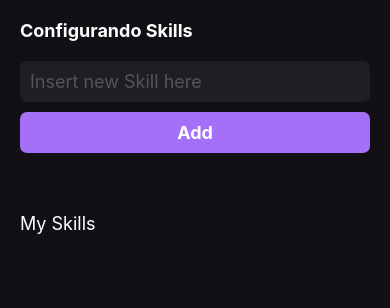
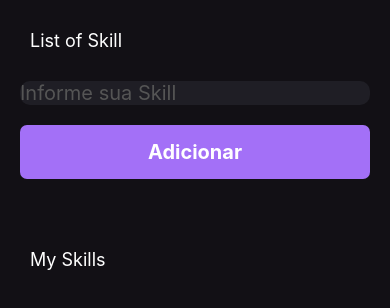
Before and after one commit to Alexsandro-Ctba/nativeOne, a React Native app: screen / in a window 390 px wide. Shown: the top 308 px of the page. Built offline with nearby package versions, Linux system fonts and the light colour scheme.

Commit message:
atualizando Home

```diff
--- /dev/null
+++ b/src/components/Button.js
@@ -0,0 +1,17 @@
+import React from "react";
+import { StyleSheet, Text, TouchableOpacity } from "react-native";
+
+export function Button({ handleAddNewSkill }){
+    return(
+        <TouchableOpacity style={styles.button}
+        onPress={handleAddNewSkill}>
+            <Text style={styles.buttonText}>Adicionar</Text>
+        </TouchableOpacity>
+    )
+}
+
+const styles=StyleSheet.create({
+    button:{backgroundColor:'#a370f7', padding:15, marginHorizontal:20,
+    borderRadius:7, alignItems:'center', marginVertical:20},
+    buttonText:{color:'#fff', fontSize:20, fontWeight:'bold'},
+})
--- /dev/null
+++ b/src/components/SkillCard.js
@@ -0,0 +1,19 @@
+
+import React from "react";
+import { StyleSheet, Text, TouchableOpacity } from "react-native";
+
+export function SkillCard({ skill }){
+    return(
+        <TouchableOpacity   style={styles.ButtonSkill}>
+        <Text style={styles.textSkill}>
+            {skill}
+        </Text>
+    </TouchableOpacity>
+    )
+}
+
+const styles= StyleSheet.create({
+    ButtonSkill:{backgroundColor:"#1f1e25", marginHorizontal:20, borderRadius:20,
+padding:15, alignItems:'center', marginVertical:5},
+textSkill:{color:'#fff', fontSize:24}
+})
--- a/src/page/Home.js
+++ b/src/page/Home.js
@@ -1,69 +1,53 @@
-import React, { useState } from "react";
-import { StyleSheet, Text, TextInput, TouchableOpacity, View } from "react-native";
+import React, { useState } from 'react';
+import { StyleSheet, Text, TextInput, View } from 'react-native';
+import { Button } from '../components/button';
+import { SkillCard } from '../components/SkillCard';
 
-export function Home(){
-
-  const [newSkill, setNewSkill] = useState()
+export function Home() {
+  const [newSkill, setNewSkill] = useState();
   const [mySkill, setMySkill] = useState([]);
 
-  function handleAddSkill(){
-    setMySkill(oldState =>[...oldState, newSkill])
+  function handleAddNewSkill() {
+    setMySkill(oldState => [...oldState, newSkill]);
   }
-  return(
+  return (
     <View style={styles.container}>
-      <Text style={styles.initial}>Configurando Skills</Text>
+      <Text style={styles.initial}>List of Skill</Text>
 
-      <TextInput style={styles.input}
-      placeholder="Insert new Skill here"
-      placeholderTextColor='#555'
-      //na alteração efetua-se o setNellSkill
-      onChangeText={setNewSkill}/>
+      <TextInput
+        style={styles.input}
+        placeholder="Informe sua Skill"
+        placeholderTextColor="#555"
+        onChangeText={setNewSkill}
+      />
 
-      <TouchableOpacity style={styles.addButton}
-      activeOpacity={0.7}
-      //no pressionando do button efetua-se o handleAddSkill
-      onPress={handleAddSkill}>
-        <Text style={styles.addButtonText}>Add</Text>
-      </TouchableOpacity>
+      <Button onPress={handleAddNewSkill} />
 
-      <Text style={[styles.title, {marginVertical:50}]}>My Skills</Text>
+      <Text style={[styles.initial, {marginVertical: 50}]}>My Skills</Text>
 
-      {
-        //percorrendo o Array myskill
-        mySkill.map(skill=>(
-          <TouchableOpacity key={skill} style={[styles.buttonSkill]}>
-          <Text style={styles.textSkill}>
-      {skill}
-          </Text>
-        </TouchableOpacity>
-        ))
-      }
+      {mySkill.map(skill => (
+        <SkillCard skill={skill} key={skill}/>
+      ))}
     </View>
-  )
+  );
 }
 
 const styles = StyleSheet.create({
-  container:{
-    flex:1,
-    backgroundColor:'#121015'
+  container: {
+    flex: 1,
+    backgroundColor: '#121015',
   },
-  initial:{color:'#fff',
-  fontWeight:'bold',
-  fontSize:18,
-  marginVertical:20,
-  marginHorizontal:20
-},
-input:{backgroundColor:'#1f1e25',borderRadius:7, marginHorizontal:20,
-padding:10,fontSize:18,color:'#fff'},
-addButtonText:{
-  color:'#fff', fontSize:18,fontWeight:'bold'
-},
-addButton:{
-  backgroundColor:'#a370f7',padding:10,marginHorizontal:20,borderRadius:7,
-  marginVertical:10,alignItems:'center'
-},
-title:{color:'#fff', fontSize:18,marginLeft:20},
-buttonSkill:{backgroundColor:'#1f1e25',marginHorizontal:20,padding:20
-,borderRadius:50,alignItems:'center',marginVertical:5},
-textSkill:{color:'#fff',fontSize:24, textTransform:"uppercase"}
-})
+  initial: {
+    color: '#fff',
+    fontSize: 18,
+    marginVertical: 30,
+    marginHorizontal: 30,
+  },
+  input: {
+    backgroundColor: '#1f1e25',
+    marginHorizontal: 20,
+    borderRadius: 10,
+    color: '#fff',
+    fontSize: 20,
+  },
+});
```
